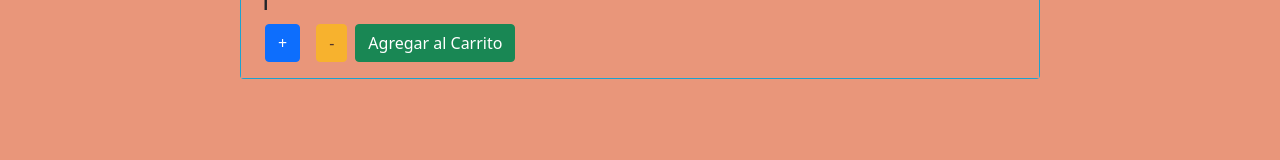
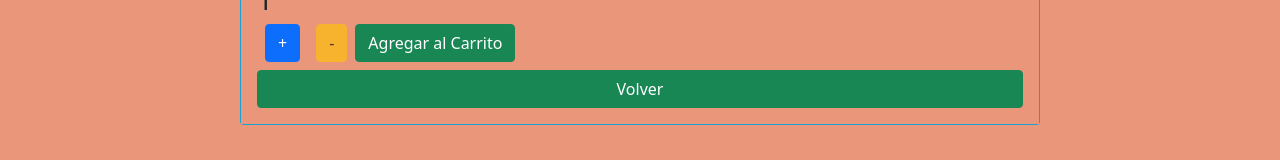
Before and after one commit to Jose-ph/tienda_basualdo, a React (Create React App) app: page /item/1 in a window 1280 px wide. Shown: the part 320-480 px from the top of the page. Built offline with nearby package versions, Linux system fonts and the light colour scheme; no server answers.

Commit message:
agrega botón volver
La funcionalidad de volver que había quedado de ejercicios anteriores ya no funcionaba, ahora lo arreglé y pude volver a agregar.

```diff
--- a/src/components/ItemDetail/ItemDetail.js
+++ b/src/components/ItemDetail/ItemDetail.js
@@ -93,15 +93,22 @@ function ItemDetail({products}) {
         <button onClick={goBack} className="btn btn-success mt-2" >Comprar</button>
         <ItemCount stock= {stock} initial = {initial} onAdd = {handleChange}> </ItemCount>  */}
 
-        {  !buy?
+        {  !buy?(
 
-          <ItemCount  quantity={qty} modifyQuantity={setqty} stock= {stock} initial = {initial} onAdd = {handleAddCart} > </ItemCount>
-
+         <>
+           <ItemCount  quantity={qty} modifyQuantity={setqty} stock= {stock} initial = {initial} onAdd = {handleAddCart} > </ItemCount>
+           <button onClick={goBack} className="btn btn-success mt-2" >Volver</button>
+           </>
+        )
 
           :
+            (
+                <>
+            <button onClick={handlePurchase} className="btn btn-success mt-2" >Comprar </button>
+            <button onClick={goBack} className="btn btn-success mt-2" >Volver</button>
 
-          <button onClick={handlePurchase} className="btn btn-success mt-2" >Comprar </button>
-
+          </>
+            )
         }
 
         </div>
```
